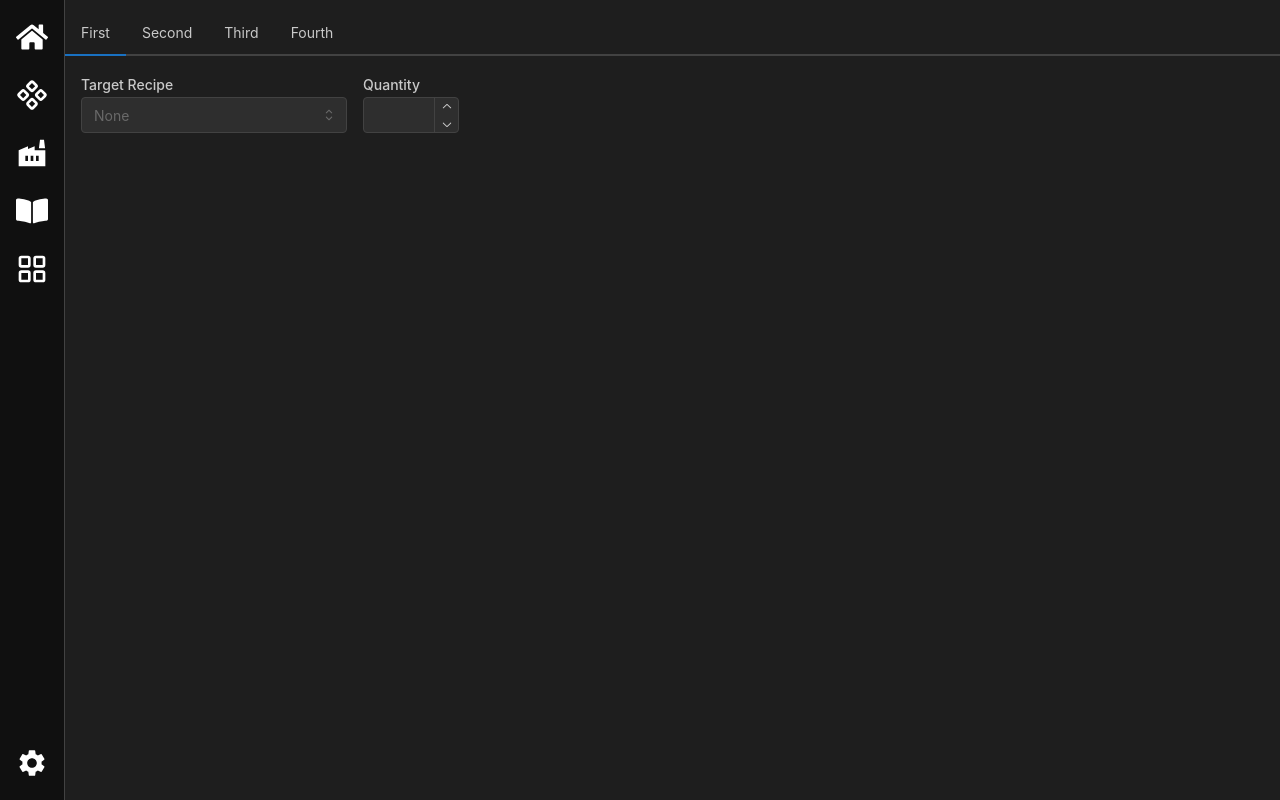
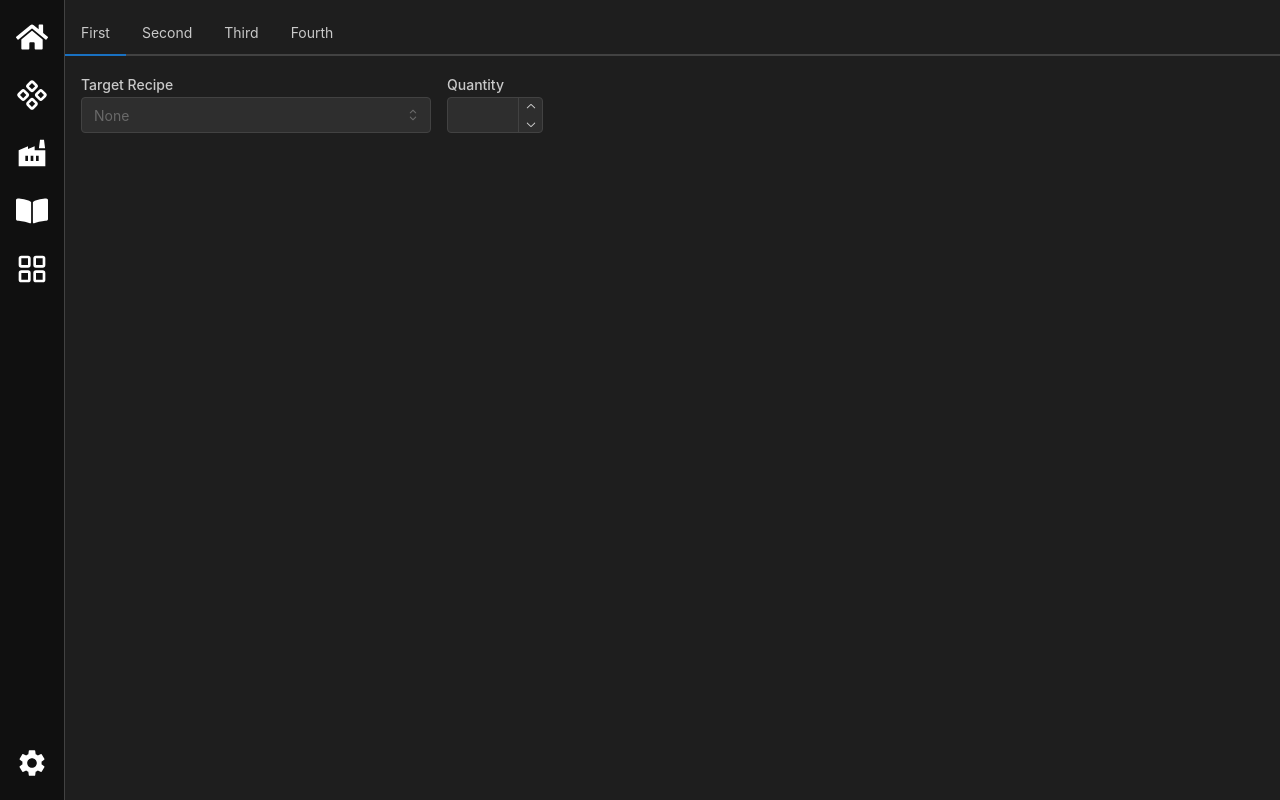
Before and after one commit to JamesPRobertson/eager-ermine, a React (Vite) app: page /planner in a window 1280 px wide. Built offline with nearby package versions, Linux system fonts and the light colour scheme.

Commit message:
Cleaned up a bit of the planner page

```diff
--- a/src/pages/Planner/components/LineControls/LineControls.tsx
+++ b/src/pages/Planner/components/LineControls/LineControls.tsx
@@ -43,6 +43,7 @@ function createRecipePlan(selectedRecipe?: Recipe, quantity?: number | string):
   return newRecipePlan;
 }
 
+// TODO: add crafting speed factor! || Building selection?? <- requires more work
 export const LineControls = () => {
   const [selectedRecipe, setSelectedRecipe] = useState<Recipe>();
   const [recipeQuantity, setRecipeQuantity] = useDebouncedState<number | string | undefined>(undefined, 200);
@@ -60,13 +61,14 @@ export const LineControls = () => {
 
   return (
     <Stack w="100%" h="100%" gap="lg">
-      <Group>
+      <Group grow>
         <Select
           label="Target Recipe"
           placeholder="None"
           clearable
           searchable
           data={availableRecipes}
+          maw={350}
           onChange={(value: string | null) => {
             if (value !== null) {
               setSelectedRecipe(database.recipes[value as any]);
@@ -78,7 +80,7 @@ export const LineControls = () => {
         <NumberInput
           label="Quantity"
           allowNegative={false}
-          w="6em"
+          maw="6em"
           onChange={(value: number | string | undefined) => {
             setRecipeQuantity((prevState) => (value === "" ? prevState : value));
           }}
--- a/src/pages/Planner/components/LineControls/RecipeAttributeDisplay/RecipeAttributeDisplay.tsx
+++ b/src/pages/Planner/components/LineControls/RecipeAttributeDisplay/RecipeAttributeDisplay.tsx
@@ -12,6 +12,9 @@ export const RecipeAttributeDisplay = ({ rate, buildingName }: RecipeAttributeDi
 
   return (
     <Group gap="sm" mt="lg" style={{ cursor: "default" }}>
+      <Badge variant="light" color="blue" radius="sm">
+        {buildingName}
+      </Badge>
       <Badge
         style={{ cursor: "pointer" }}
         variant="light"
@@ -24,9 +27,6 @@ export const RecipeAttributeDisplay = ({ rate, buildingName }: RecipeAttributeDi
       >
         {calculatedRate} / {unit}
       </Badge>
-      <Badge variant="light" color="blue" radius="sm">
-        {buildingName}
-      </Badge>
     </Group>
   );
 };
```
